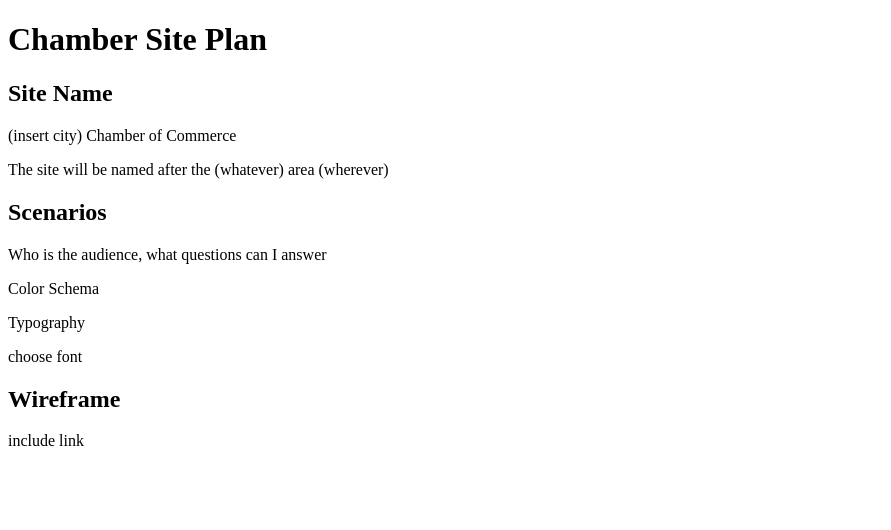
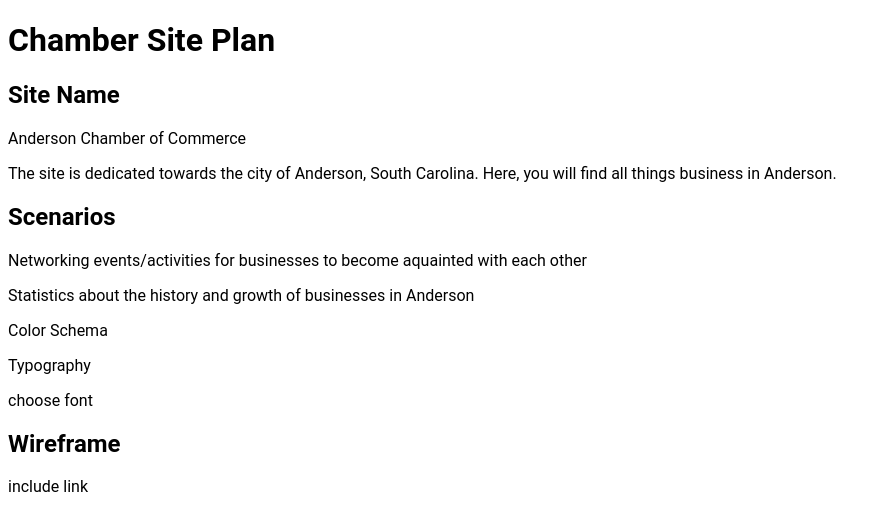
Before and after one commit to caydenpark/wdd230, a plain HTML site: page week01/chember-site-plan.html in a window 1280 px wide. Shown: the whole page, without its empty margins (0-891 px from the left). Drawn offline with Linux system fonts and the light colour scheme.

Commit message:
Project Intro - Chamber Site Plan

```diff
--- /dev/null
+++ b/styles/chamber.css
@@ -0,0 +1,9 @@
+
+body {
+    font-family: 'Montserrat', sans-serif;
+    font-family: 'Roboto', sans-serif;
+}
+
+header {
+
+}
--- a/week01/chember-site-plan.html
+++ b/week01/chember-site-plan.html
@@ -5,20 +5,26 @@
     <meta http-equiv="X-UA-Compatible" content="IE=edge">
     <meta name="viewport" content="width=device-width, initial-scale=1.0">
     <title>Chamber Site Plan</title>
+    <link rel="stylesheet" href="/styles/chamber.css" />
+    <link rel="preconnect" href="https://fonts.googleapis.com" />
 </head>
 <body>
-    <header></header>
+    <header>
+        <h1>Chamber Site Plan</h1>
+    </header>
     <nav></nav>
     <main>
-        <h1>Chamber Site Plan</h1>
         <section>
             <h2>Site Name</h2>
-            <p>(insert city) Chamber of Commerce</p>
-            <p>The site will be named after the (whatever) area (wherever)</p>
+            <p>Anderson Chamber of Commerce</p>
+            <p>The site is dedicated towards the city of Anderson, South Carolina.
+                Here, you will find all things business in Anderson.
+            </p>
         </section>
         <section>
             <h2>Scenarios</h2>
-            <p>Who is the audience, what questions can I answer</p>
+            <p>Networking events/activities for businesses to become aquainted with each other</p>
+            <p>Statistics about the history and growth of businesses in Anderson</p>
         </section>
         <section>Color Schema</section>
         <p></p>
```
Also changed, not shown: 1 other file.
